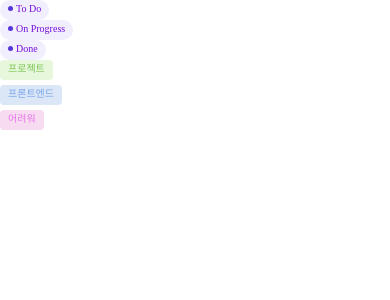
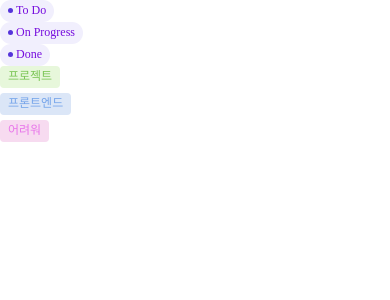
Before and after one commit to sprint-part3-team11/taskify, a Next.js app: page /hj in a window 390 px wide. Shown: the top 300 px of the page. Built offline with nearby package versions, Linux system fonts and the light colour scheme.

Commit message:
chore: isMobile 타입 수정

```diff
--- a/src/components/common/tag/HashTag.tsx
+++ b/src/components/common/tag/HashTag.tsx
@@ -5,7 +5,7 @@ import theme from '@/styles/theme';
 interface HashTagProps {
   children: ReactNode;
   index: number;
-  isMobile?: boolean;
+  isMobile: boolean;
 }
 const color = [
   theme.color.green,
@@ -35,7 +35,7 @@ const S = {
   `,
 };
 
-function HashTag({ children, index, isMobile }: HashTagProps) {
+function HashTag({ children, index, isMobile = false }: HashTagProps) {
   return (
     <S.HashTagItem index={index} isMobile={isMobile}>
       {children}
--- a/src/components/common/tag/StateTag.tsx
+++ b/src/components/common/tag/StateTag.tsx
@@ -4,18 +4,18 @@ import EllipseIcon from '@/public/icon/ellipse.svg';
 
 interface StateTagProps {
   children: ReactNode;
-  isMobile?: boolean;
+  isMobile: boolean;
 }
 const S = {
   StateTagWrapper: styled.div<StateTagProps>`
     padding: 0.4rem 0.8rem 0.6rem;
-    border-radius: 1.1rem;
+    border-radius: 11px;
     width: fit-content;
+    height: ${(props) => (props.isMobile ? '2rem' : '2.2rem')};
     background-color: rgba(241, 239, 253, 1);
     font-size: ${(props) => (props.isMobile ? '1rem' : '1.2rem')};
     font-weight: 400;
     color: ${({ theme }) => theme.color.purple};
-    height: ${(props) => (props.isMobile ? '2rem' : '2.2rem')};
   `,
   SVGContainer: styled.span`
     margin-right: 0.3rem;
@@ -23,7 +23,7 @@ const S = {
     top: -0.1rem;
   `,
 };
-function StateTag({ children, isMobile }: StateTagProps) {
+function StateTag({ children, isMobile = false }: StateTagProps) {
   return (
     <S.StateTagWrapper isMobile={isMobile}>
       <S.SVGContainer>
--- a/src/pages/hj.tsx
+++ b/src/pages/hj.tsx
@@ -4,7 +4,7 @@ import '@/styles/GlobalStyle';
 
 function hj() {
   const stateTags = ['To Do', 'On Progress', 'Done'];
-  const isMobile = true;
+  const isMobile = false;
   const hashTag = ['프로젝트', '프론트엔드', '어려워'];
   return (
     <>
```
